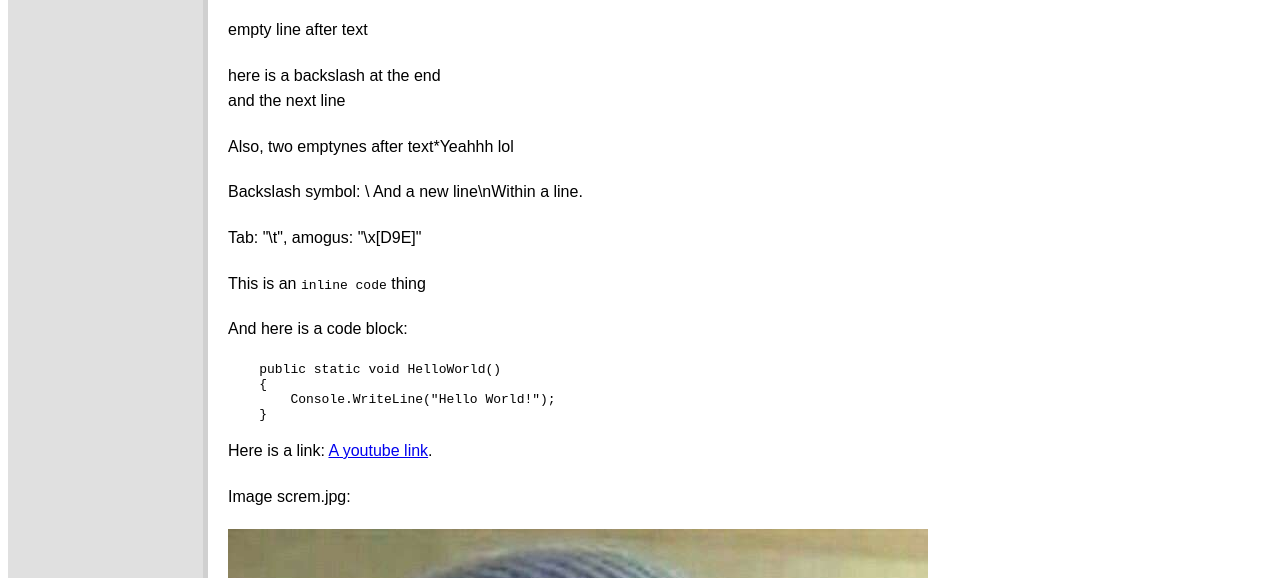
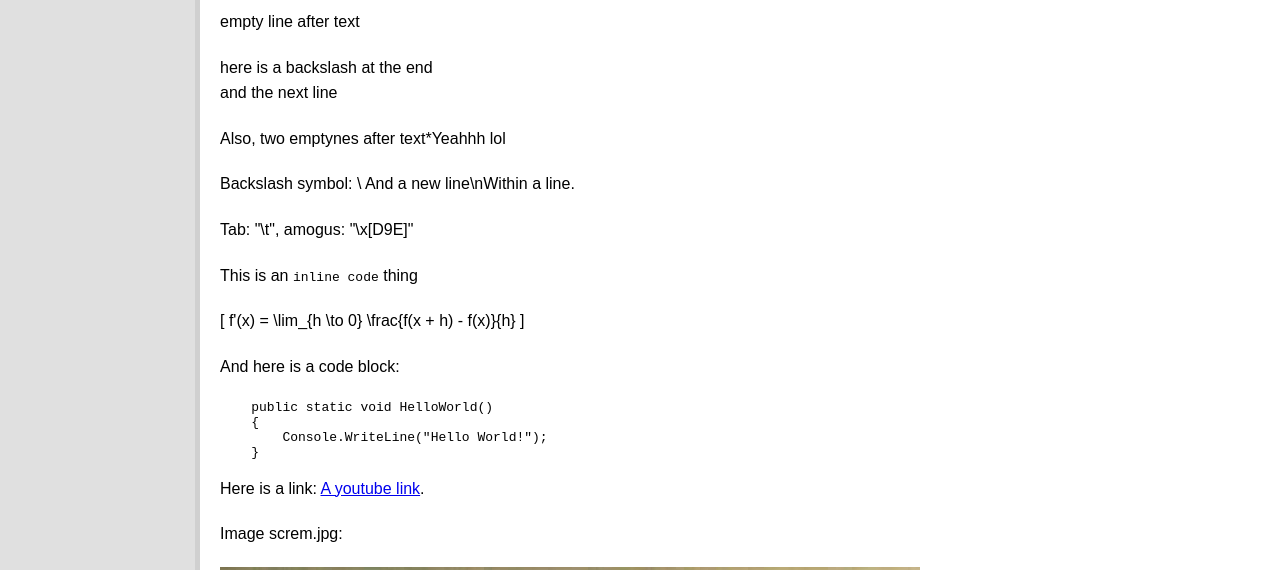
Before and after one commit to Ascyt/improved-markdown, a plain HTML site: page testoutput/test1.html in a window 1280 px wide. Shown: the part 230-808 px from the top of the page. Drawn offline with Linux system fonts and the light colour scheme; files whose address does not match are found by name.

Commit message:
Add margin reset to HTML templates and include LaTeX-style math expression in markdown

```diff
--- a/testoutput/test1.html
+++ b/testoutput/test1.html
@@ -8,6 +8,7 @@
         body, html {
             height: 100%;
             font-family: Arial, sans-serif;
+            margin: 0;
         }
 
         #header {
@@ -161,6 +162,9 @@ and the next line</p>
 And a new line\nWithin a line.</p>
 <p>Tab: &quot;\t&quot;, amogus: &quot;\x[D9E]&quot;</p>
 <p>This is an <code>inline code</code> thing</p>
+<p>[
+f'(x) = \lim_{h \to 0} \frac{f(x + h) - f(x)}{h}
+]</p>
 <p>And here is a code block:</p>
 <pre><code class="language-csharp">    public static void HelloWorld()
     {
```
Also changed, not shown: boilerplate.html (+1 -0 lines), testoutput/folder1/folder2/test3 copy.html (+1 -0 lines), testoutput/folder1/folder2/test3.html (+1 -0 lines), testoutput/folder1/test2.html (+1 -0 lines), testoutput/test1 copy.html (+1 -0 lines).
